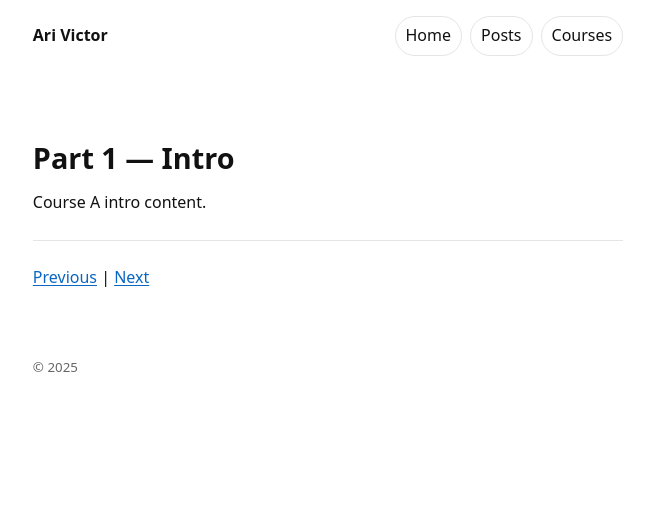
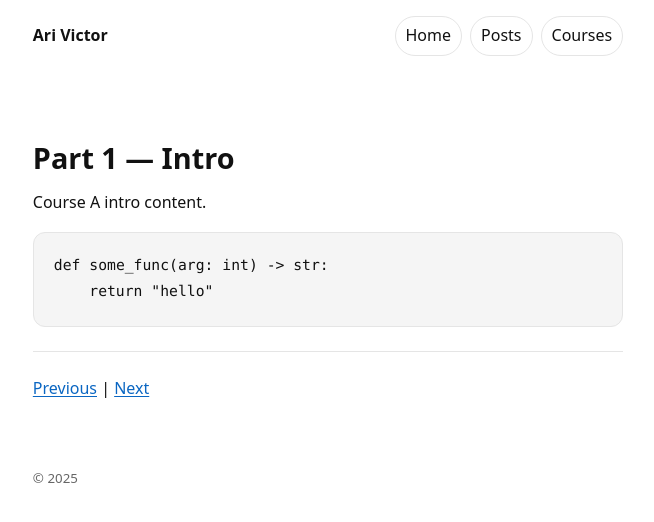
Before and after one commit to arivictor/arivictor.github.io, a Jekyll site: the page built from _courses/course-a/01-intro.md, in a window 1280 px wide. Shown: the top 522 px of the page, without its empty margins (312-966 px from the left). Built offline with Jekyll 4.4.1, drawn with Linux system fonts in a browser that asks for light colours.

Commit message:
update: add example Python function to Course A intro content

````diff
--- a/_courses/course-a/01-intro.md
+++ b/_courses/course-a/01-intro.md
@@ -3,3 +3,8 @@ part: 1
 title: Intro
 ---
 Course A intro content.
+
+```python
+def some_func(arg: int) -> str:
+    return "hello"
+```
````
